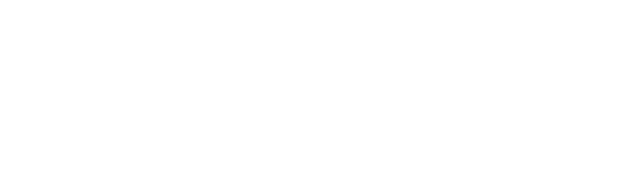
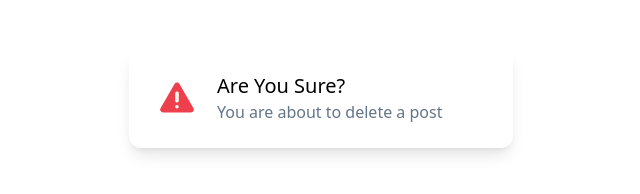
Before and after one commit to NguyenSon2310/Tailwind-CSS-From-Scratch, a plain HTML site: page 01-utility-first/index.html in a window 1280 px wide. Shown: the whole page, without its empty margins (319-959 px from the left). Drawn offline with nearby package versions, Linux system fonts and the light colour scheme.

Commit message:
7. Utility-First Example

```diff
--- a/01-utility-first/index.html
+++ b/01-utility-first/index.html
@@ -1,5 +1,6 @@
 <!DOCTYPE html>
 <html lang="en">
+
 <head>
   <meta charset="UTF-8" />
   <meta http-equiv="X-UA-Compatible" content="IE=edge" />
@@ -7,7 +8,17 @@
   <script src="https://cdn.tailwindcss.com"></script>
   <title>Message Alert</title>
 </head>
+
 <body>
   <!-- Utility First -->
+  <div class="flex items-center p-6 max-w-sm mx-auto bg-white rounded-xl shadow-lg space-x-4 mt-12">
+    <img class="w-12 h-12" src="../assets/img/warning.svg" alt="">
+
+    <div>
+      <div class="text-xl font-medium text-black">Are You Sure?</div>
+      <p class="text-slate-500">You are about to delete a post</p>
+    </div>
+  </div>
 </body>
+
 </html>
```
Lines whose indentation alone changed are shown as unchanged.
